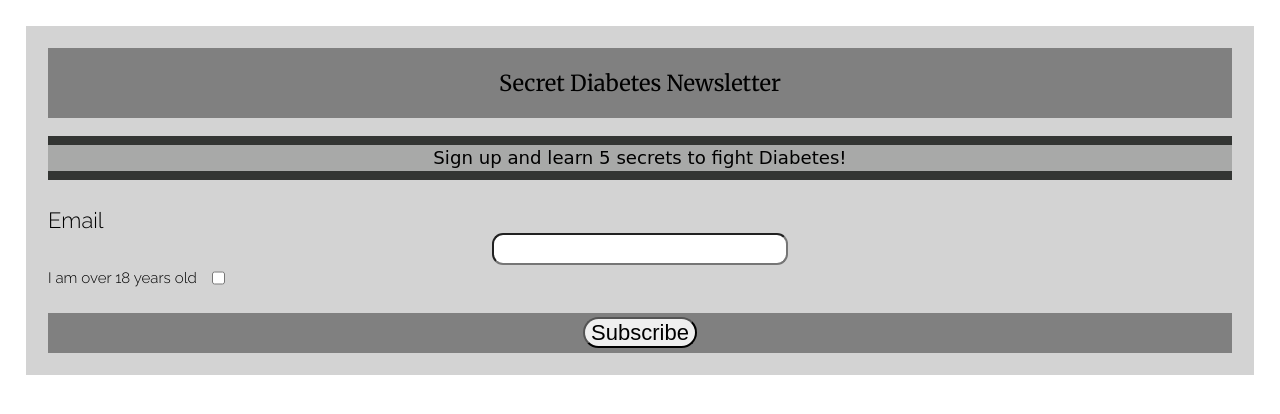
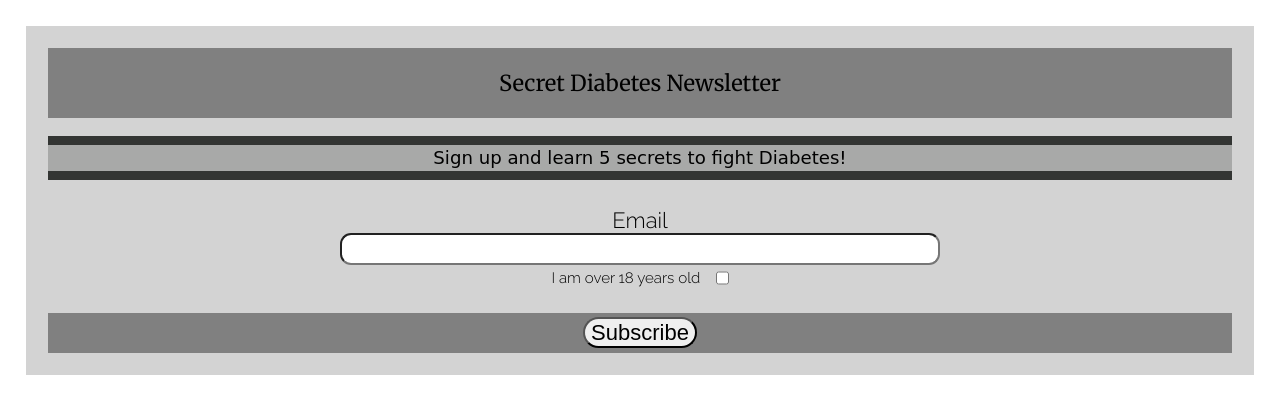
Before and after one commit to ITMD362SingerDavid/Lab3, a plain HTML site: page index.html in a window 1280 px wide. Drawn offline with nearby package versions, Linux system fonts and the light colour scheme; a web font is replaced by a local one.

Commit message:
Create media query for desktop mode

```diff
--- a/css/screen.css
+++ b/css/screen.css
@@ -256,3 +256,19 @@ form{
 }
 
 /* ===== STATE STYLES ======= */
+@media screen and (min-width: 429px){
+
+  #input-email > label{
+    display: flex;
+    justify-content: center;
+    align-content: center;
+  }
+  #input-email > input{
+    width: 50%;
+  }
+
+  #input-age-verification{
+  display: flex;
+  justify-content: center;
+  }
+}
```
